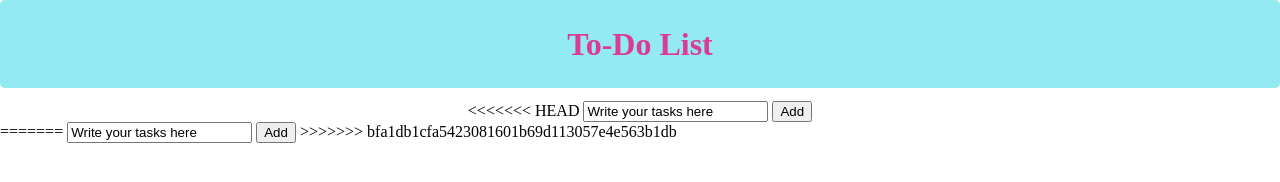
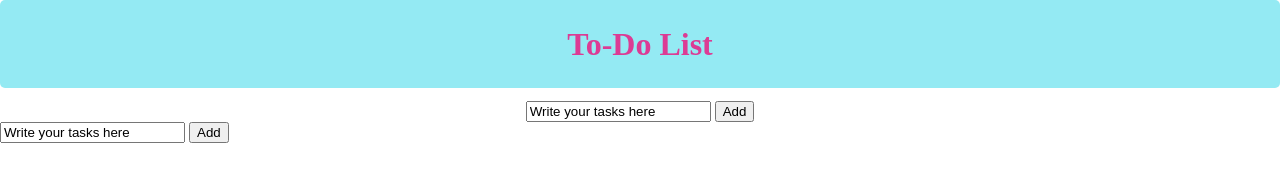
Before and after one commit to YKhemir/To_Do_List, a plain HTML site: page index.html in a window 1280 px wide. Drawn offline with Linux system fonts and the light colour scheme.

Commit message:
Fix merge conflict in index.html
Resolve merge conflict in index.html by removing duplicate input elements.

```diff
--- a/index.html
+++ b/index.html
@@ -10,18 +10,18 @@
 <body>
     <h1>To-Do List</h1>
     <form>
-<<<<<<< HEAD
+
         <input value="Write your tasks here" id="writeTask">
         <input type="button" value="Add" onclick="addTask()">
     </form>
 
     <div id="TasksPlace"></div>
-=======
+
         <input value="Write your tasks here">
         <input type="button" value="Add" onclick="addTask()">
     </form>
 
->>>>>>> bfa1db1cfa5423081601b69d113057e4e563b1db
+
     <script src="script.js"></script>
 
 
```
